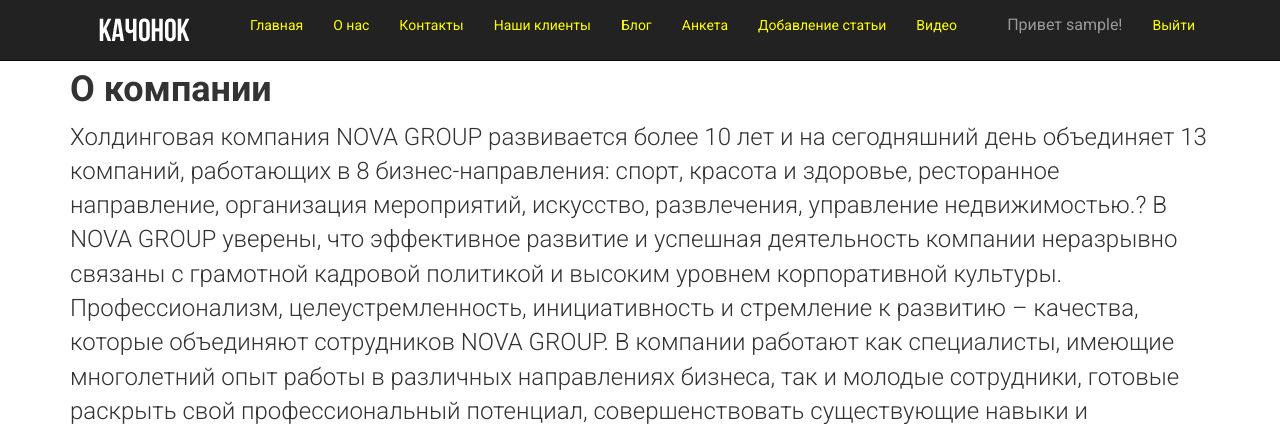
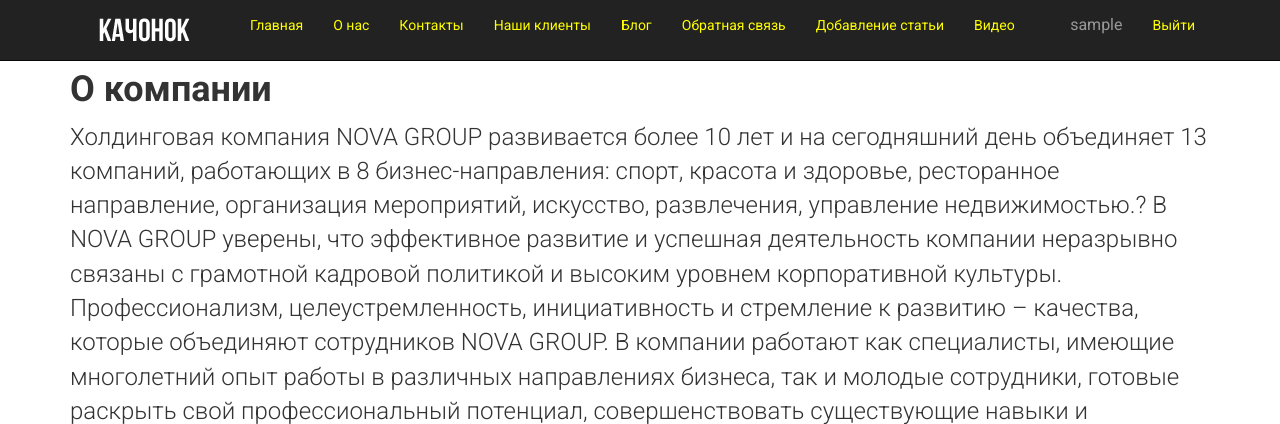
Before and after one commit to olegfe/Kachonokk, a Django app: page /about in a window 1280 px wide. Shown: the top 424 px of the page. Run offline with Django 3.2, Linux system fonts and the light colour scheme; the visitor is signed in with stand-in values (Sample User, id 1); some libraries are stand-ins or nearby versions.

Commit message:
trete izmenenie

```diff
--- a/app/templates/app/layout.html
+++ b/app/templates/app/layout.html
@@ -29,7 +29,7 @@
                     <li><a href="{% url 'contact' %}">Контакты</a></li>
                     <li><a href="{% url 'links' %}">Наши клиенты</a></li>
                     <li><a href="{% url 'blog' %}">Блог</a></li>
-                    <li><a href="{% url 'anketa' %}">Анкета</a></li>
+                    <li><a href="{% url 'anketa' %}">Обратная связь</a></li>
                     {% if user.is_superuser %}
                     <li><a href="{% url 'newpost' %}">Добавление статьи</a></li>
                     {% endif %}
--- a/app/templates/app/loginpartial.html
+++ b/app/templates/app/loginpartial.html
@@ -2,7 +2,7 @@
 <form id="logoutForm" action="/logout" method="post" class="navbar-right">
     {% csrf_token %}
     <ul class="nav navbar-nav navbar-right">
-        <li><span class="navbar-brand">Привет {{ user.username }}!</span></li>
+        <li><span class="navbar-brand"> {{ user.username }}</span></li>
         <li><a href="javascript:document.getElementById('logoutForm').submit()">Выйти</a></li>
     </ul>
 </form>
```
